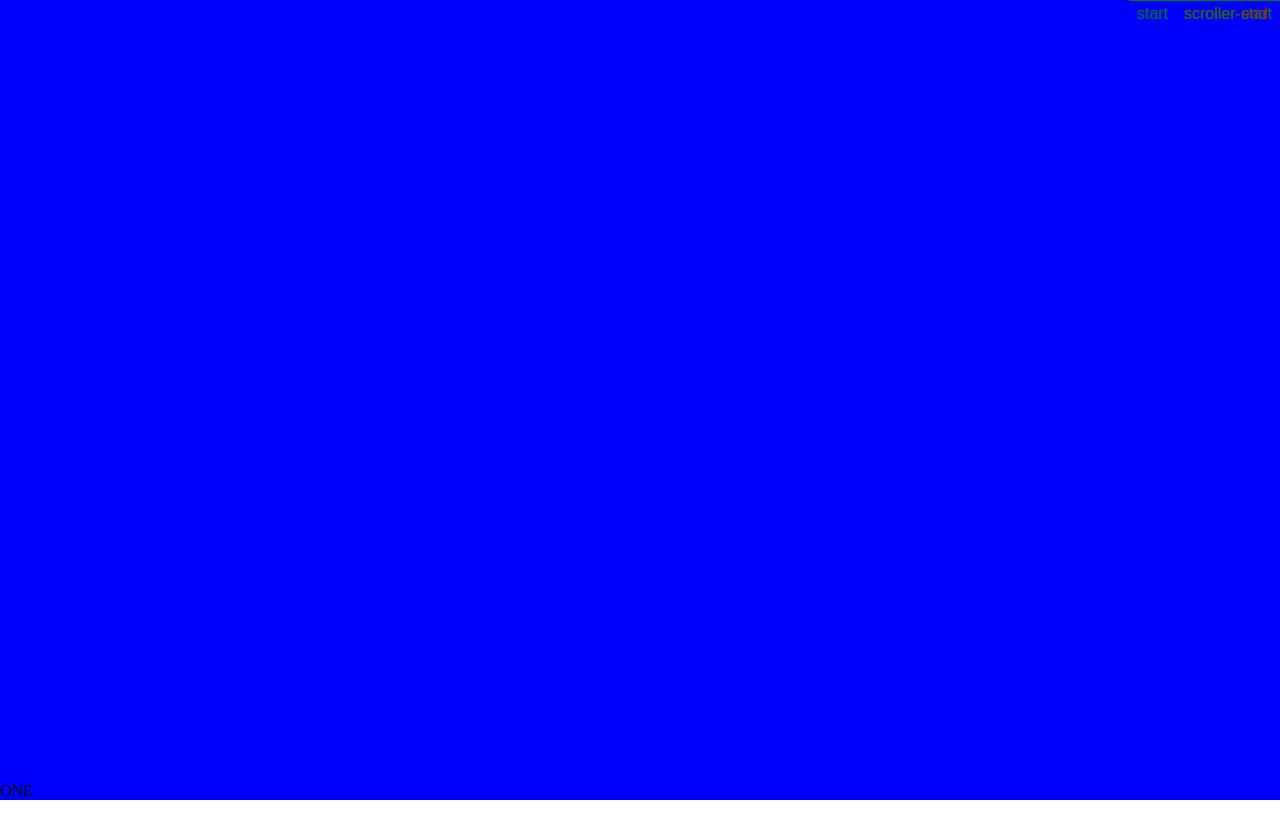
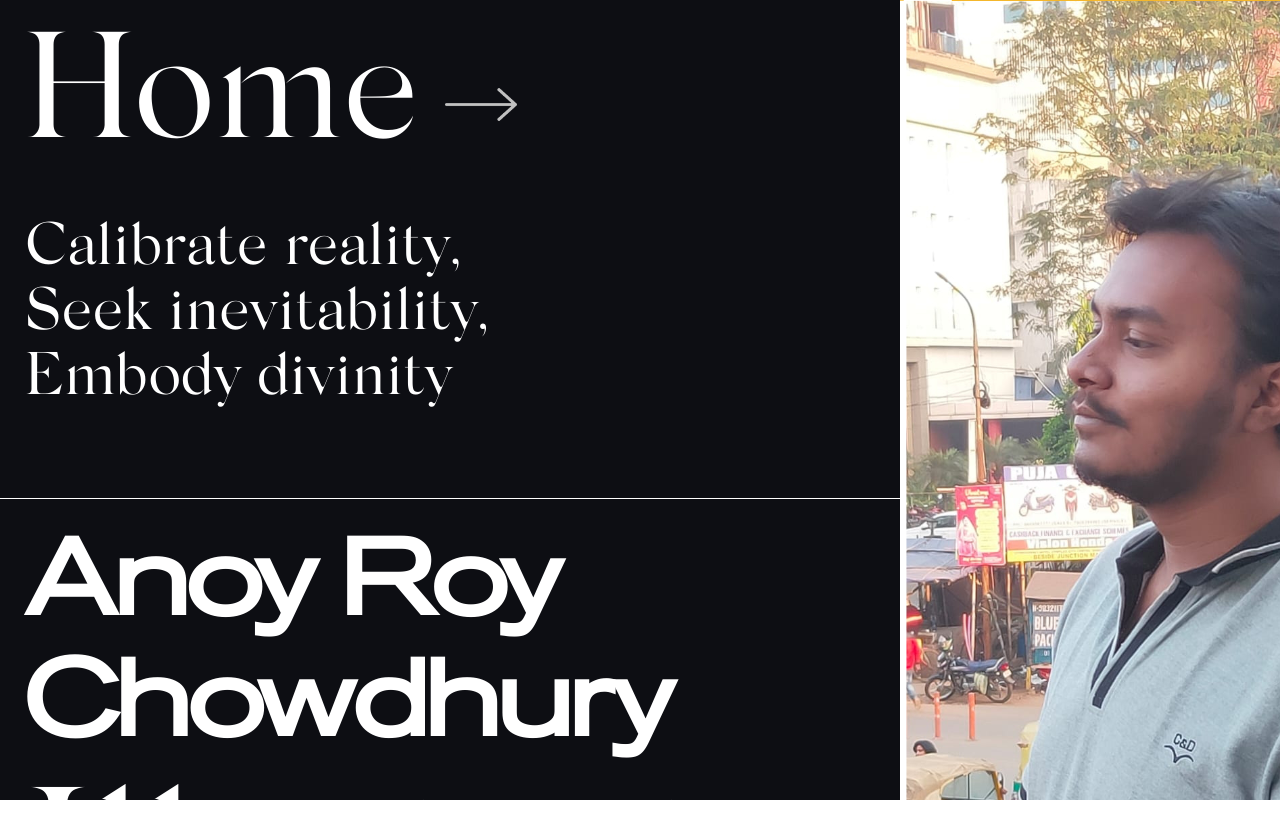
Before and after one commit to AnoyRC/PortfolioWebsite, a plain HTML site: page Index.html in a window 1280 px wide. Shown: the top 838 px of the page. Drawn offline with nearby package versions, Linux system fonts and the light colour scheme.

Commit message:
Page 1 Design

```diff
--- a/Index.html
+++ b/Index.html
@@ -4,16 +4,41 @@
 <meta charset="utf-8">
 <link rel="stylesheet" href="Index_CSS.css">
 <title>MainPage</title>
+<style type="text/css">
+					body{
+				font-family: 'SilkSerif_Regular';
+							}
+		</style>
+<style type="text/css">
+    					body{
+    				font-family: 'SHAD_Regular';
+    							}
+    </style>
 </head>
 
 <body>
 <section class="Parent" id="pin">
   <div class="container">
+    <!--Page 1-->
     <section id="panelOne" class="slide">
-      ONE
+       <div class = "flexBox">
+         <div class = "col-1">
+           <h1>Home</h1>
+           <img src="Images/Arrow.png"></img>
+           <h2>Calibrate reality, <br>Seek inevitability,<br>Embody divinity</h2>
+           <section></section>
+           <h3>Anoy Roy<br> Chowdhury</h3>
+           <h4>Illustrator</h4>
+         </div>
+         <div class = "col-2">
+           <img src="Images/Image_Me.png"></img>
+
+         </div>
+       </div>
+
     </section>
     <section id="panelTwo" class="slide">
-     TWO
+      TWO
     </section>
     <section id="panelThree" class="slide">
      THREE
--- a/Index_CSS.css
+++ b/Index_CSS.css
@@ -1,5 +1,21 @@
 body{
 	margin: 0;
+}
+@font-face {
+    font-family: 'SilkSerif_Regular';
+    src: url('silk_serif_regular-webfont.woff2') format('woff2'),
+         url('silk_serif_regular-webfont.woff') format('woff');
+    font-weight: normal;
+    font-style: normal;
+
+}
+@font-face {
+    font-family: 'SHAD_Regular';
+    src: url('adgroteskext.-webfont.woff2') format('woff2'),
+         url('adgroteskext.-webfont.woff') format('woff');
+    font-weight: normal;
+    font-style: normal;
+
 }
 .Parent {
   overflow: hidden;
@@ -14,7 +30,6 @@ body{
 }
 
 .slide {
-  display: flex;
   align-items: flex-end;
   flex: 1 0 auto;
   width: 100vw;
@@ -22,13 +37,89 @@ body{
 }
 
 #panelOne{
-  background-color: blue;
+  background-color:#0D0E13;
   z-index: 4;
+	position: relative;
+}
+
+.flexBox{
+	display: flex;
+	justify-content: space-between;
+	align-items: center;
+}
+
+.col-1{
+	display: flex;
+	position: relative;
+	flex-wrap: wrap;
+}
+
+.col-1 h1{
+	color: white;
+	font-family: SilkSerif_Regular;
+	font-size: 150.3px;
+	margin-top: 0;
+	margin-bottom: 0;
+	font-weight: 100;
+	margin-left: 25px;
+}
+
+.col-1 img{
+	margin-left: 35px;
+	height: 65px;
+	margin-top: 72px;
+	margin-left: 25px;
+
+}
+
+.col-1 h2{
+	color: white;
+	font-family: SilkSerif_Regular;
+	font-size: 60px;
+	margin-top: -1vh;
+	margin-bottom: 0;
+	font-weight: 100;
+	flex-basis:75%;
+	line-height: 65px;
+	margin-left: 25px;
+}
+
+.col-1 section{
+	flex-basis: 110%;
+	background-color: white;
+	width: 100%;
+	height: 1.4px;
+	margin-left: -1.5vw;
+	margin-top: 80px;
+}
+
+.col-1 h3{
+	color: white;
+	font-size: 100px;
+	margin-top: 20px;
+	margin-left: 25px;
+	margin-bottom: 0;
+}
+
+.col-1 h4{
+	color: white;
+	font-size: 200px;
+	font-family: SilkSerif_Regular;
+	font-weight: 100;
+	flex-basis: 70%;
+	margin-top: -2vh;
+	margin-left: 25px;
+}
+
+.col-2 img{
+	background-color: #F3AB09;
+	margin-top:-30vh;
 }
 
 #panelTwo{
-  background-color: yellow;
+  background-color: #F3AB09;
   z-index: 3;
+
 }
 
 #panelThree{
--- a/Index_JS.js
+++ b/Index_JS.js
@@ -6,13 +6,12 @@ const snapVal = 1 / numSections;
 gsap.to(sections, {
       xPercent: -100 * numSections,
       ease: 'none',
-      // x: () => -(document.querySelector('.container').scrollWidth - document.documentElement.clientWidth) + "px",
+      //x: () => -(document.querySelector('.container').scrollWidth - document.documentElement.clientWidth) + "px",
       scrollTrigger: {
         pin:".Parent",
         scrub: true,
         snap:snapVal,
         start: 'top top',
-        end: '+=' + document.querySelector('.container').scrollWidth,
-        markers: true,
+        end: '+=' + document.querySelector('.container').scrollWidth
       },
     });
```
Also changed, not shown: Images/Arrow.png (added), Images/Image_Me.png (added), adgroteskext.-webfont.woff (added), adgroteskext.-webfont.woff2 (added), silk_serif_regular-webfont.woff (added), silk_serif_regular-webfont.woff2 (added).
